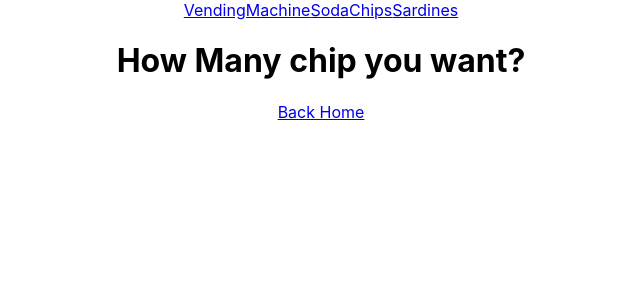
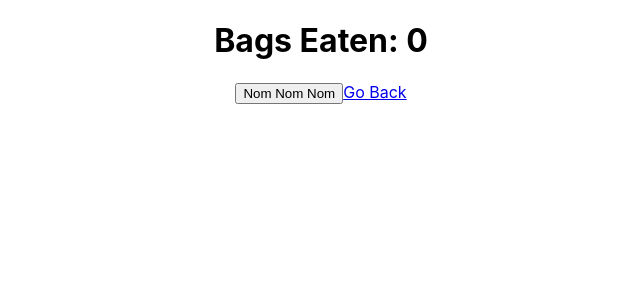
Before and after one commit to Cashley112/vending-machine-react-router, a React (Create React App) app: page /chips in a window 1280 px wide. Shown: the top 300 px of the page, without its empty margins (319-959 px from the left). Built offline with nearby package versions, Linux system fonts and the light colour scheme.

Commit message:
finished functionality with zero styles so far

```diff
--- a/src/App.js
+++ b/src/App.js
@@ -1,27 +1,37 @@
+import React, { Component } from 'react'
 import './App.css';
-import {Route, Switch, NavLink} from 'react-router-dom';
+import {Route, Switch} from 'react-router-dom';
 import Soda from './Soda';
 import Chips from './Chips';
 import Sardines from './Sardines';
 import VendingMachine from './VendingMachine';
 
-function App() {
+class App extends Component {
+  constructor(props) {
+    super(props);
+    this.state = { numBagsEaten: 0 };
+    this.incBagsEaten = this.incBagsEaten.bind(this);
+  }
+  incBagsEaten() {
+      this.setState(st => ({
+          numBagsEaten: st.numBagsEaten += 1
+      }))
+  }
+  render() {
     return (
       <div className="App">
-      <nav>
-        <NavLink exact activeClassName='active-link' to="/">VendingMachine</NavLink>
-        <NavLink exact activeClassName='active-link' to="/soda">Soda</NavLink>
-        <NavLink exact activeClassName='active-link' to="/chips">Chips</NavLink>
-        <NavLink exact activeClassName='active-link' to="/sardines">Sardines</NavLink>
-      </nav>
         <Switch>
           <Route exact path ='/' component={VendingMachine} />
           <Route exact path ='/soda' component={Soda} />
-        <Route exact path ='/chips' component={Chips} />
+          <Route
+            exact path ='/chips'
+            render={() => <Chips handleClick={this.incBagsEaten} bagsEaten={this.state.numBagsEaten}/>}
+          />
           <Route exact path ='/sardines' component={Sardines} />
         </Switch>
       </div>
     );
   }
+}
 
 export default App;
--- a/src/Chips.js
+++ b/src/Chips.js
@@ -6,8 +6,9 @@ class Chips extends Component {
     render(){
         return(
             <div className='Chips'>
-                <h1>How Many chip you want?</h1>
-                <Link to='/'>Back Home</Link>
+                <h1>Bags Eaten: {this.props.bagsEaten}</h1>
+                <button onClick={this.props.handleClick}>Nom Nom Nom</button>
+                <Link to='/'>Go Back</Link>
             </div>
         )
     }
--- a/src/Sardines.js
+++ b/src/Sardines.js
@@ -7,7 +7,7 @@ class Sardines extends Component {
         return(
             <div className='Sardines'>
                 <h1>Sardine Eat You!</h1>
-                <Link to='/'>Back Home</Link>
+                <Link to='/'>Go Back</Link>
             </div>
         )
     }
--- a/src/Soda.js
+++ b/src/Soda.js
@@ -7,7 +7,7 @@ class Soda extends Component {
         return(
             <div className='Soda'>
                 <h1>Soda Is Bad For You</h1>
-                <Link to='/'>Back Home</Link>
+                <Link to='/'>Go Back</Link>
             </div>
         )
     }
--- a/src/VendingMachine.js
+++ b/src/VendingMachine.js
@@ -1,10 +1,16 @@
 import React, { Component } from 'react';
+import {NavLink} from 'react-router-dom';
 import './VendingMachine.css';
 
 class VendingMachine extends Component {
     render() {
         return(
             <div className='VendingMachine'>
+                <nav>
+                    <NavLink exact activeClassName='active-link' to="/soda">Soda</NavLink>
+                    <NavLink exact activeClassName='active-link' to="/chips">Chips</NavLink>
+                    <NavLink exact activeClassName='active-link' to="/sardines">Sardines</NavLink>
+                </nav>
                 <h1>This is Vending Machine</h1>
             </div>
         )
```
Lines whose indentation alone changed are shown as unchanged.
